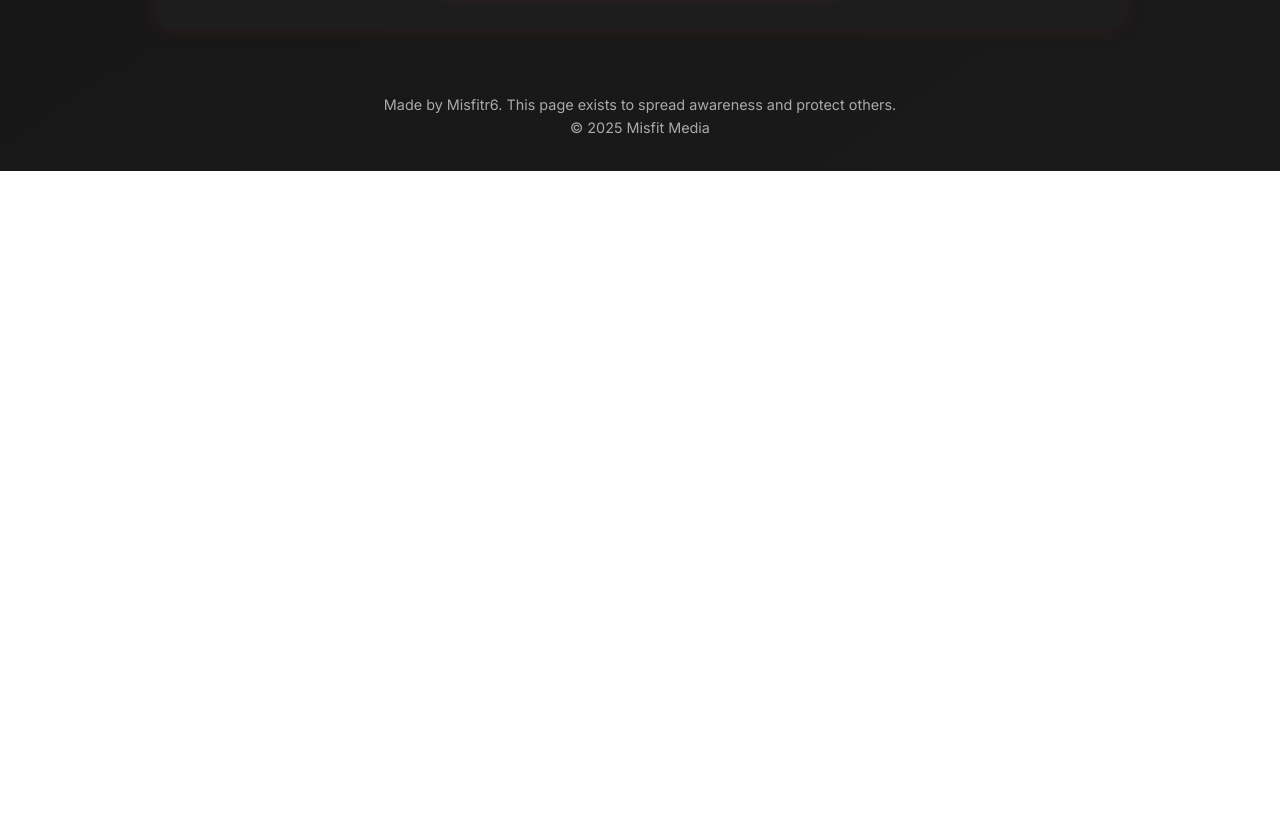
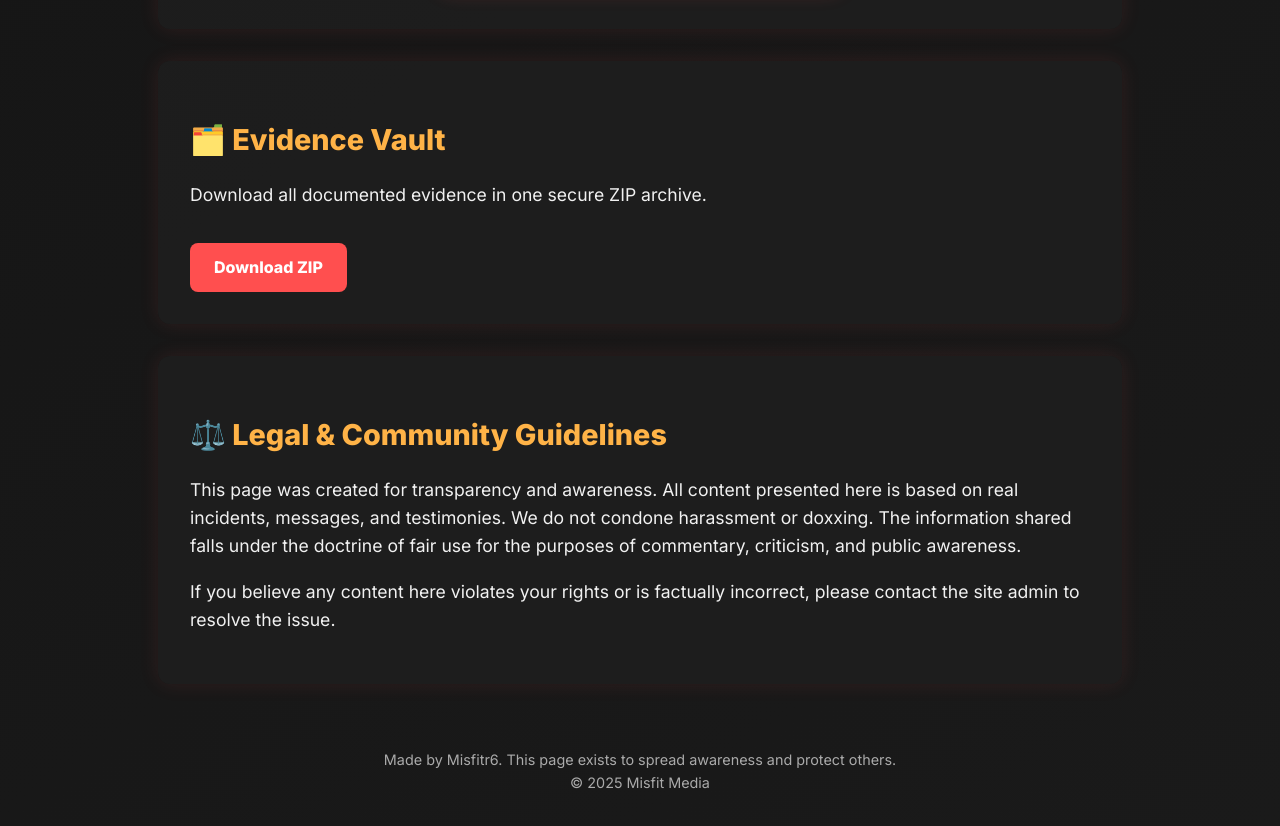
Before and after one commit to Wafflecast/Websitetest, a plain HTML site: page index.html in a window 1280 px wide. Shown: the part 3231-4057 px from the top of the page. Before the commit the page ends 3402 px from the top, so only its background shows below. Drawn offline with Linux system fonts and the light colour scheme.

Commit message:
Update index.html

```diff
--- a/index.html
+++ b/index.html
@@ -167,6 +167,23 @@
         style="max-width:100%; border-radius:10px; box-shadow: 0 0 20px rgba(255, 79, 79, 0.3);" />
     </div>
   </section>
+  <section>
+    <h2>🗂️ Evidence Vault</h2>
+    <p>Download all documented evidence in one secure ZIP archive.</p>
+    <a class="button" href="Billyhay-Evidence.zip" download>Download ZIP</a>
+  </section>
+
+  <section>
+    <h2>⚖️ Legal & Community Guidelines</h2>
+    <p>
+      This page was created for transparency and awareness. All content presented here is based on real incidents, messages, and testimonies. We do not condone harassment or doxxing.
+      The information shared falls under the doctrine of fair use for the purposes of commentary, criticism, and public awareness.
+    </p>
+    <p>
+      If you believe any content here violates your rights or is factually incorrect, please contact the site admin to resolve the issue.
+    </p>
+  </section>
+
 
   <footer>
     Made by Misfitr6. This page exists to spread awareness and protect others. <br>
```
